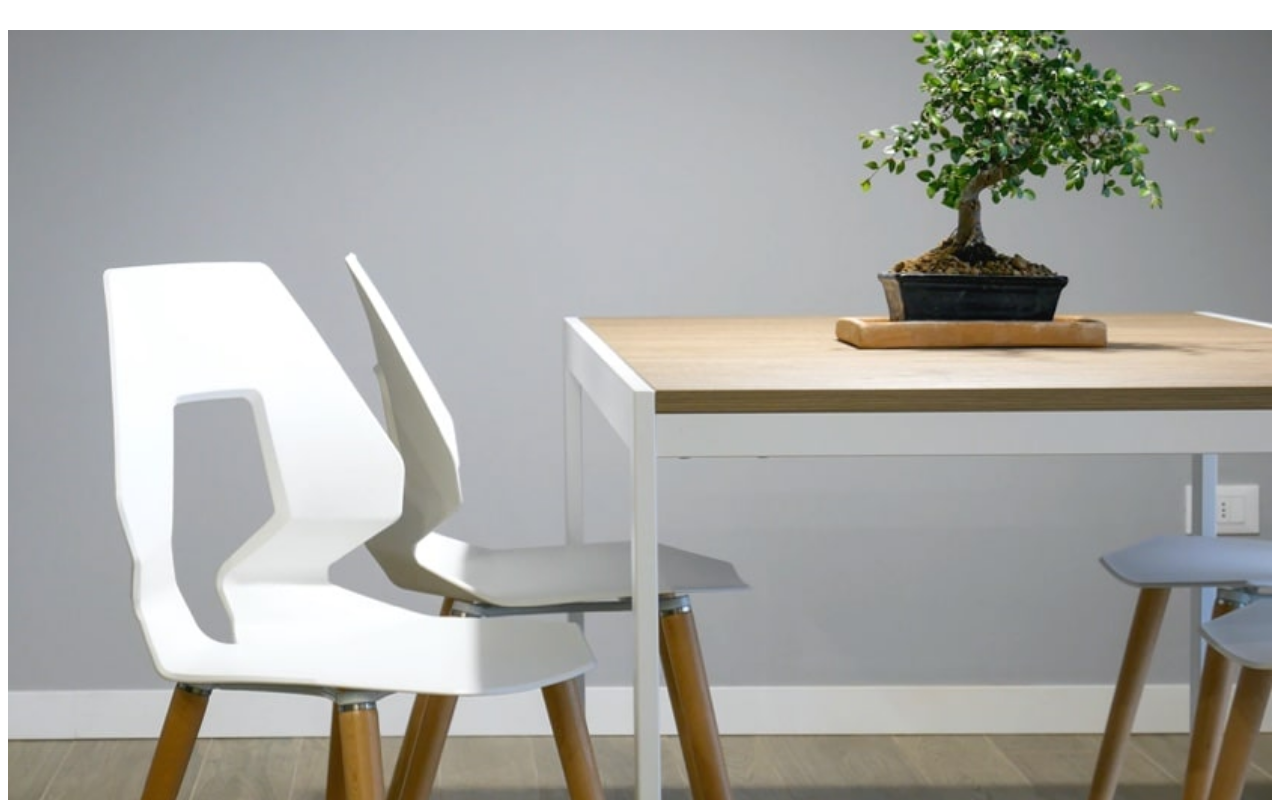
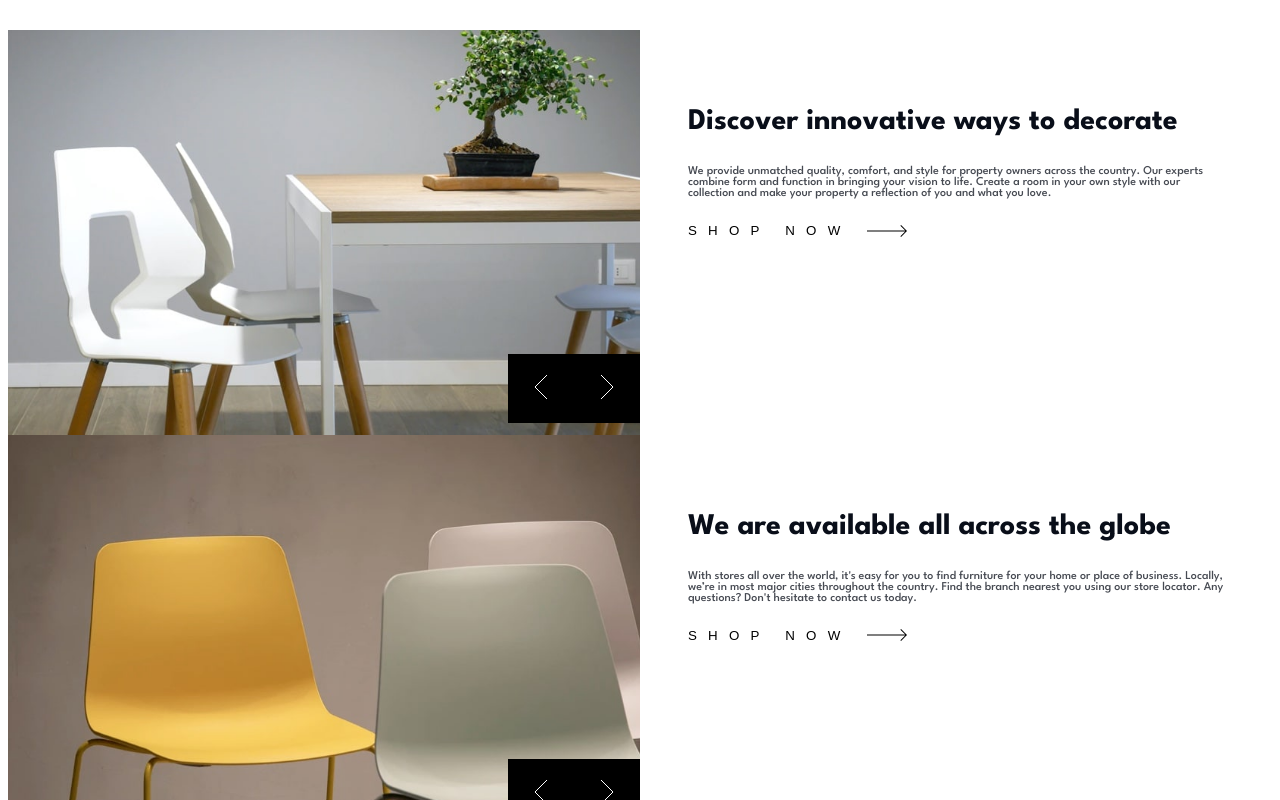
Before and after one commit to Kenta-Asakura/room-homepage, a React (Create React App) app: page / in a window 1280 px wide. Shown: the top 800 px of the page. Built offline with nearby package versions, Linux system fonts and the light colour scheme.

Commit message:
slide styled button adde

```diff
--- a/src/components/Showcase.js
+++ b/src/components/Showcase.js
@@ -1,6 +1,8 @@
 import React, {useState} from 'react'
 import arrow from '../images/icon-arrow.svg'
-import { PictureContainer, DesktopImageSource, Image, Contents, ContentsH1, ContentsP, ShopButton } from './styles/Showcase.styled'
+import left from '../images/icon-angle-left.svg'
+import right from '../images/icon-angle-right.svg'
+import { ArticleContainer, SlidesContainer, PictureContainer, DesktopImageSource, Image, ArrowButton, ArrowsList, ArrowsImg, Contents, ContentsH1, ContentsP, ShopButton } from './styles/Showcase.styled'
 // import { Container } from './styles/Container.styled'
 
 const data = [
@@ -34,20 +36,33 @@ export default function Showcase() {
     <>
       <section>
         {items.map((item, index) => (
-          <article key={item.id}>
-            <div>
+          <ArticleContainer key={item.id}>
+            <SlidesContainer>
               <PictureContainer>
                 <DesktopImageSource media='(min-width: 768px)' srcSet={item.desktop} />
                 <Image src={item.mobile} alt={item.title} />
               </PictureContainer>
-            </div>
+
+              <ArrowsList>
+                <li>
+                  <ArrowButton>
+                    <ArrowsImg src={left} alt=''></ArrowsImg>
+                  </ArrowButton>
+                </li>
+                <li>
+                  <ArrowButton>
+                    <ArrowsImg src={right} alt=''></ArrowsImg>
+                  </ArrowButton>
+                </li>
+              </ArrowsList>
+            </SlidesContainer>
 
             <Contents>
               <ContentsH1>{item.title}</ContentsH1>
               <ContentsP>{item.description}</ContentsP>
               <ShopButton>SHOP NOW <img src={arrow} alt='' /></ShopButton>
             </Contents>
-          </article>
+          </ArticleContainer>
         ))}
       </section>
     </>
--- a/src/components/styles/Showcase.styled.js
+++ b/src/components/styles/Showcase.styled.js
@@ -1,17 +1,56 @@
 import styled from "styled-components";
 
+export const SectionContainer = styled.section`
+
+`;
+
+export const SlidesContainer = styled.div`
+  position: relative;
+`
+export const ArticleContainer = styled.article`
+  display: grid;
+  grid-template-columns: repeat(2, minmax(0, 1fr));
+
+  @media (max-width: ${({ theme }) => theme.mobile}) {
+    grid-template-columns: repeat(1, minmax(0, 1fr));
+  }
+`;
+
 export const PictureContainer = styled.picture`
-width: 100%;
+  width: 100%;
 `;
 
 export const DesktopImageSource = styled.source`
-object-fit: cover;
-width: 100%;
+  object-fit: cover;
+  width: 100%;
+  height: 100%
 `;
 
 export const Image = styled.img`
-object-fit: cover;
+  object-fit: cover;
   width: 100%;
+  height: 100%
+`;
+
+export const ArrowsList = styled.ul`
+  display: flex;
+  list-style: none;
+  position: absolute;
+  bottom: 0;
+  right: 0;
+`;
+
+export const ArrowButton= styled.button`
+  background-color: black;
+  border: none;
+
+  &:hover {
+    cursor: pointer;
+  }
+`;
+
+export const ArrowsImg = styled.img`
+  padding: 20px;
 `;
 
 export const Contents = styled.div`
--- a/src/test.css
+++ b/src/test.css
@@ -3,5 +3,7 @@
   display: flex;
   align-items: center;
   gap: 16px;
+  display: grid;
+  grid-template-columns: repeat(1, minmax(0, 1fr));
 
 }
```
